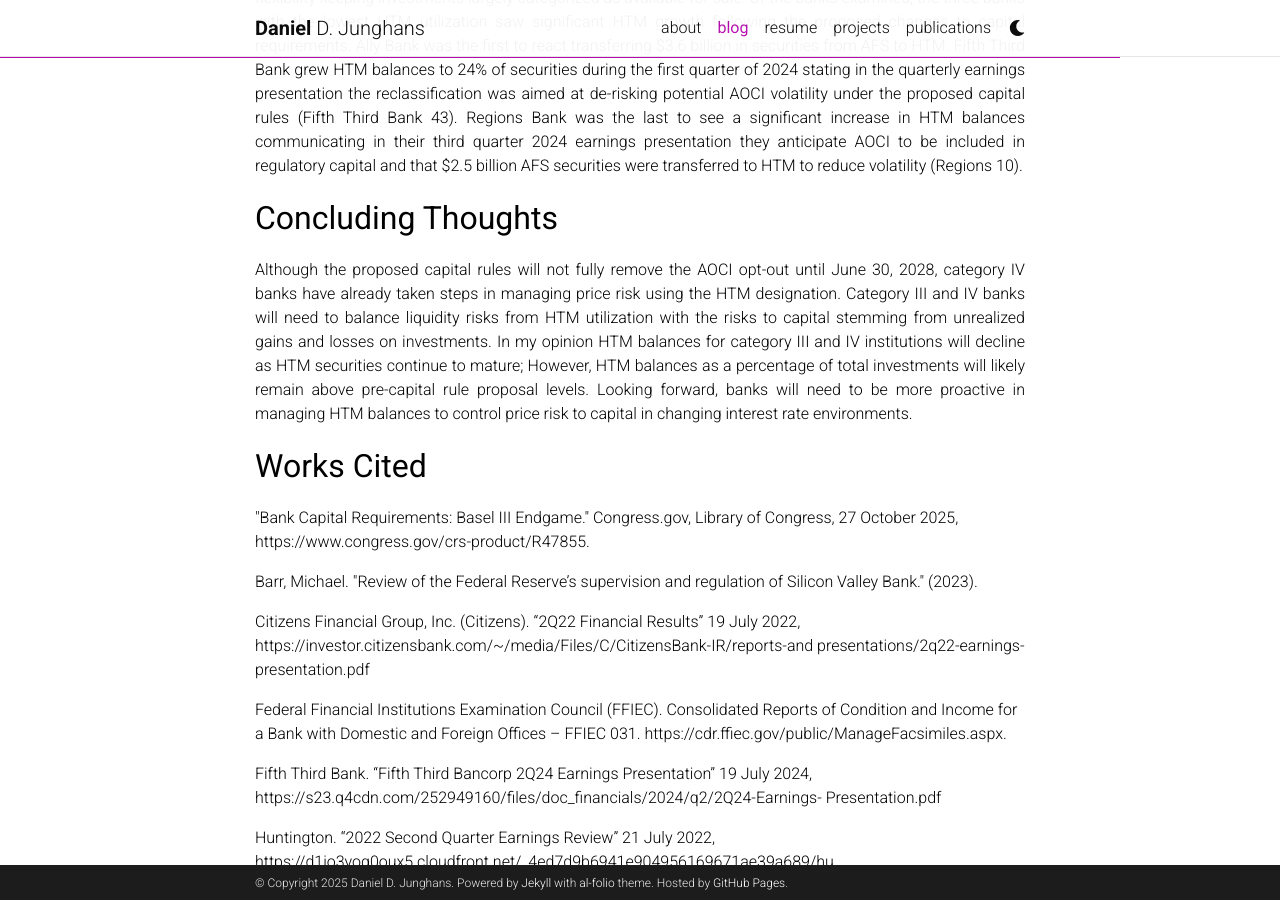
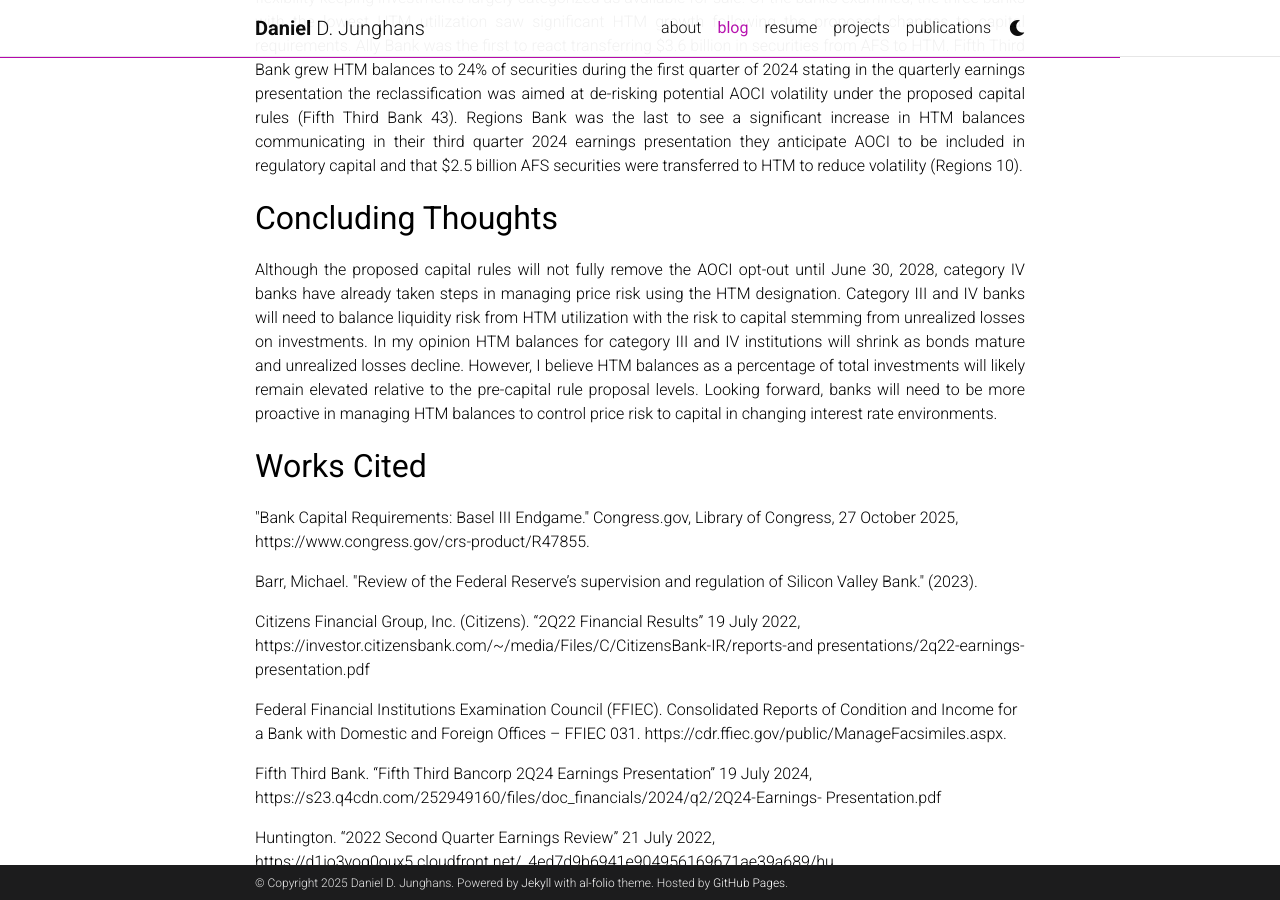
Before and after one commit to DanielJunghans/danieljunghans.github.io, a Jekyll site: the page built from _posts/2025-10-27-HTM.md, in a window 1280 px wide and 900 px high, scrolled down 4826 px. Built offline with Jekyll 4.4.1, drawn with Linux system fonts in a browser that asks for light colours; comment, search, counter and statistics services are not loaded; a style sheet for code colours, icons or effects is not loaded.

Commit message:
article updates

```diff
--- a/_posts/2025-10-27-HTM.md
+++ b/_posts/2025-10-27-HTM.md
@@ -117,7 +117,7 @@ While some banks chose to increase HTM balances during the rising rate environme
 <p style="text-align: left;"><font size="+3"><b>Concluding Thoughts</b></font></p>
 
 <p align="justify">
-Although the proposed capital rules will not fully remove the AOCI opt-out until June 30, 2028, category IV banks have already taken steps in managing price risk using the HTM designation. Category III and IV banks will need to balance liquidity risks from HTM utilization with the risks to capital stemming from unrealized gains and losses on investments. In my opinion HTM balances for category III and IV institutions will decline as HTM securities continue to mature; However, HTM balances as a percentage of total investments will likely remain above pre-capital rule proposal levels. Looking forward, banks will need to be more proactive in managing HTM balances to control price risk to capital in changing interest rate environments.
+Although the proposed capital rules will not fully remove the AOCI opt-out until June 30, 2028, category IV banks have already taken steps in managing price risk using the HTM designation. Category III and IV banks will need to balance liquidity risk from HTM utilization with the risk to capital stemming from unrealized losses on investments. In my opinion HTM balances for category III and IV institutions will shrink as bonds mature and unrealized losses decline. However, I believe HTM balances as a percentage of total investments will likely remain elevated relative to the pre-capital rule proposal levels. Looking forward, banks will need to be more proactive in managing HTM balances to control price risk to capital in changing interest rate environments.
 </p>
 
 
```
